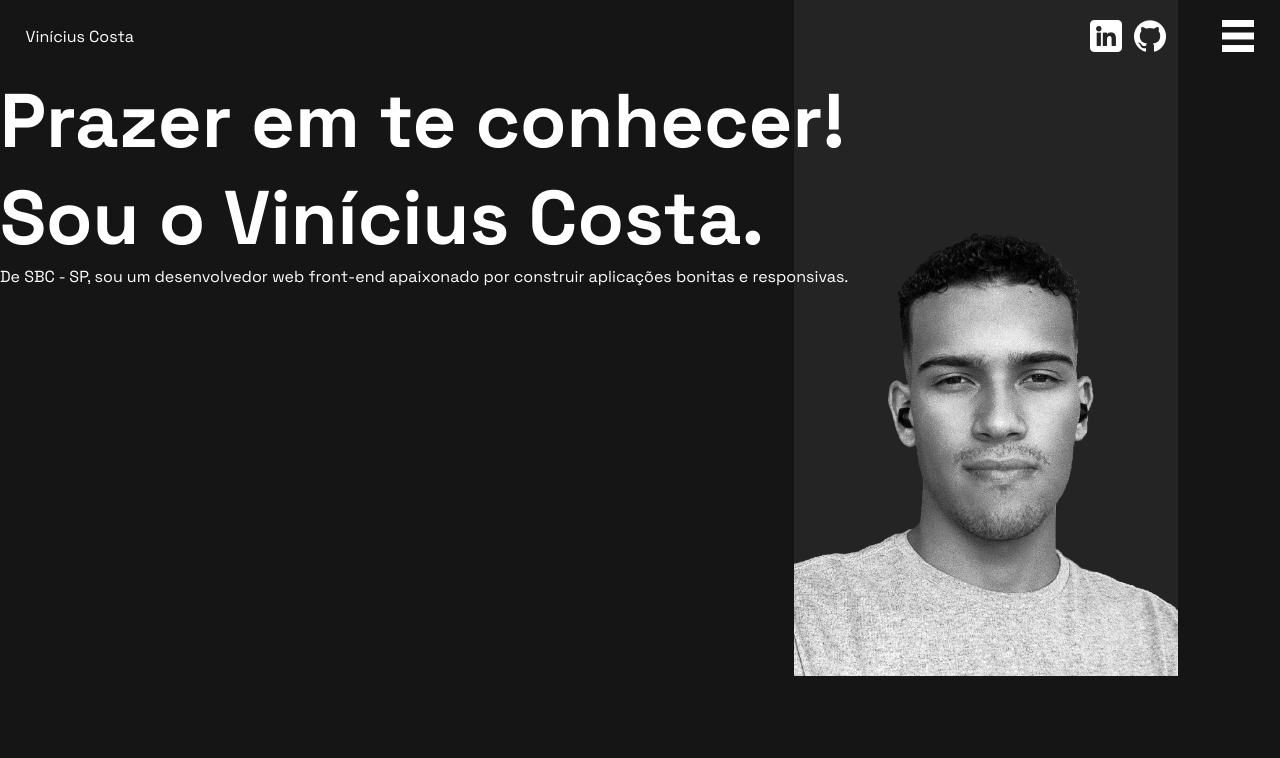
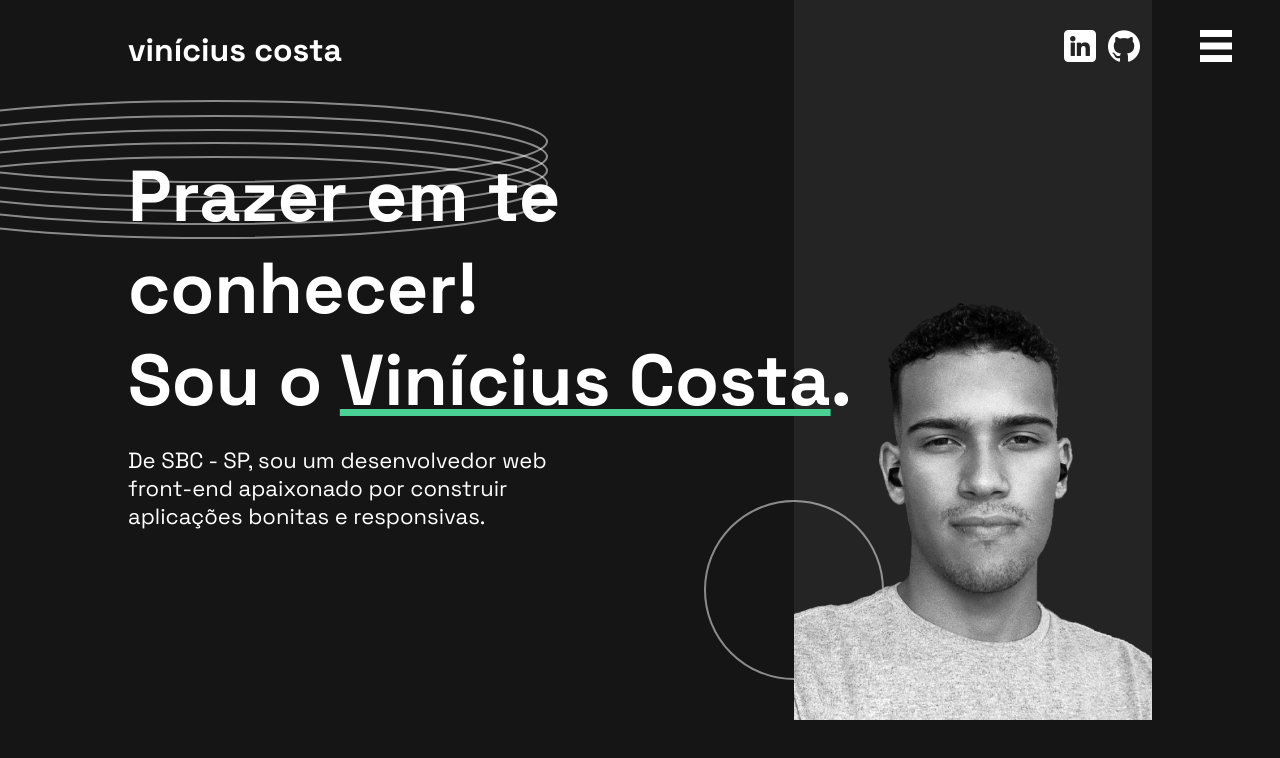
Before and after one commit to Vinicius-C13/my-portfolio, a React (Create React App) app: page / in a window 1280 px wide. Shown: the top 758 px of the page. Built offline with nearby package versions, Linux system fonts and the light colour scheme.

Commit message:
Finished first section.

```diff
--- a/src/components/FirstSection.js
+++ b/src/components/FirstSection.js
@@ -8,24 +8,29 @@ import ellipse from '../assets/ellipse.svg';
 export default function Section() {
 
     return (
-        <div id='first-section'>
+        <>
+            <div class="section-container">
                 <header>
-                <span>Vinícius Costa</span>
+                    <span class='logo'>vinícius costa</span>
                     <div className='photo-container'>
                         <ul className='icons-container'>
                             <li><img src={linkedinIcon} alt='linkedin'/></li>
                             <li><img src={githubIcon} alt='github'/></li>
                         </ul>
                         <div>
+                            <img className='ellipse' src={ellipse} />
                             <img className='photo' src={require('../assets/Foto-pb.png')}/>
                         </div>
                     </div>
+                </header>
                 <img src={navButton} alt='nav button' />
-            </header>
-            <div className='text-container'>
+            </div>
+            <div class="section-container">
+                <img src={rings} id='rings' />
+                <div id='first-section'>
                     <h1>
                         Prazer em te conhecer!<br/>
-                    Sou o Vinícius Costa.
+                        Sou o <span>Vinícius Costa</span>.
                     </h1>
                     <p>
                         De SBC - SP, sou um desenvolvedor web front-end apaixonado por construir
@@ -33,5 +38,6 @@ export default function Section() {
                     </p>
                 </div>
             </div>
+        </>
     )
 }
--- a/src/index.css
+++ b/src/index.css
@@ -17,31 +17,48 @@ p {
     color: white;
 }
 
-#first-section > header {
+.section-container {
+    display: grid;
+    grid-template-columns: 10vw 80vw 10vw;
+    padding-top: 30px;
+}
+
+.section-container > :first-child {
+    grid-column: 2 / 3;
+}
+
+header + img {
+    margin-inline: auto;
+}
+
+header {
     display: flex;
     align-items: center;
-    padding-block: 20px;
-    padding-inline: 2vw;
 }
 
-#first-section > header > span {
+header > .logo {
+    font-size: 32px;
+    font-weight: bold;
     margin-right: auto;
 }
 
 .photo-container {
-    width: 30vw;
+    width: 28vw;
+    min-height: 90vh;
     background: #242424;
     display: flex;
     flex-direction: column;
     justify-content: space-between;
     position: absolute;
     top: 0px;
-    right: 8vw;
+    right: 10vw;
 }
 
 .photo {
     display: block;
     max-width: 100%;
+    position: relative;
+    z-index: 5;
 }
 
 .icons-container {
@@ -50,15 +67,44 @@ p {
     margin: 0px;
     justify-content: right;
     gap: 12px;
-    padding-top: 20px;
+    padding-top: 30px;
     padding-inline: 12px;
 }
 
-.text-container {
+.ellipse {
+    position: absolute;
+    bottom: 40px;
+    transform: translateX(50%);
+    left: -50%;
+}
+
+/*First Section*/
+#first-section {
+    max-width: 75%;
+    min-height: 60vh;
     position: relative;
     z-index: 2;
+    display: flex;
+    flex-direction: column;
+    justify-content: center;
+    grid-column: 2 / 3;
 }
 
-.text-container > h1{
-    font-size: 76px;
+#first-section > h1{
+    font-size: 72px;
+    margin-bottom: 20px;
 }
+
+#first-section > h1 > span {
+    text-decoration: underline;
+    text-decoration-color: #4AD295;
+}
+
+#first-section > p {
+    font-size: 22px;
+    max-width: 60%;
+}
+
+#rings {
+    grid-column: 1;
+}
```
Also changed, not shown: src/assets/Foto-pb.png. Lines whose indentation alone changed are shown as unchanged.
